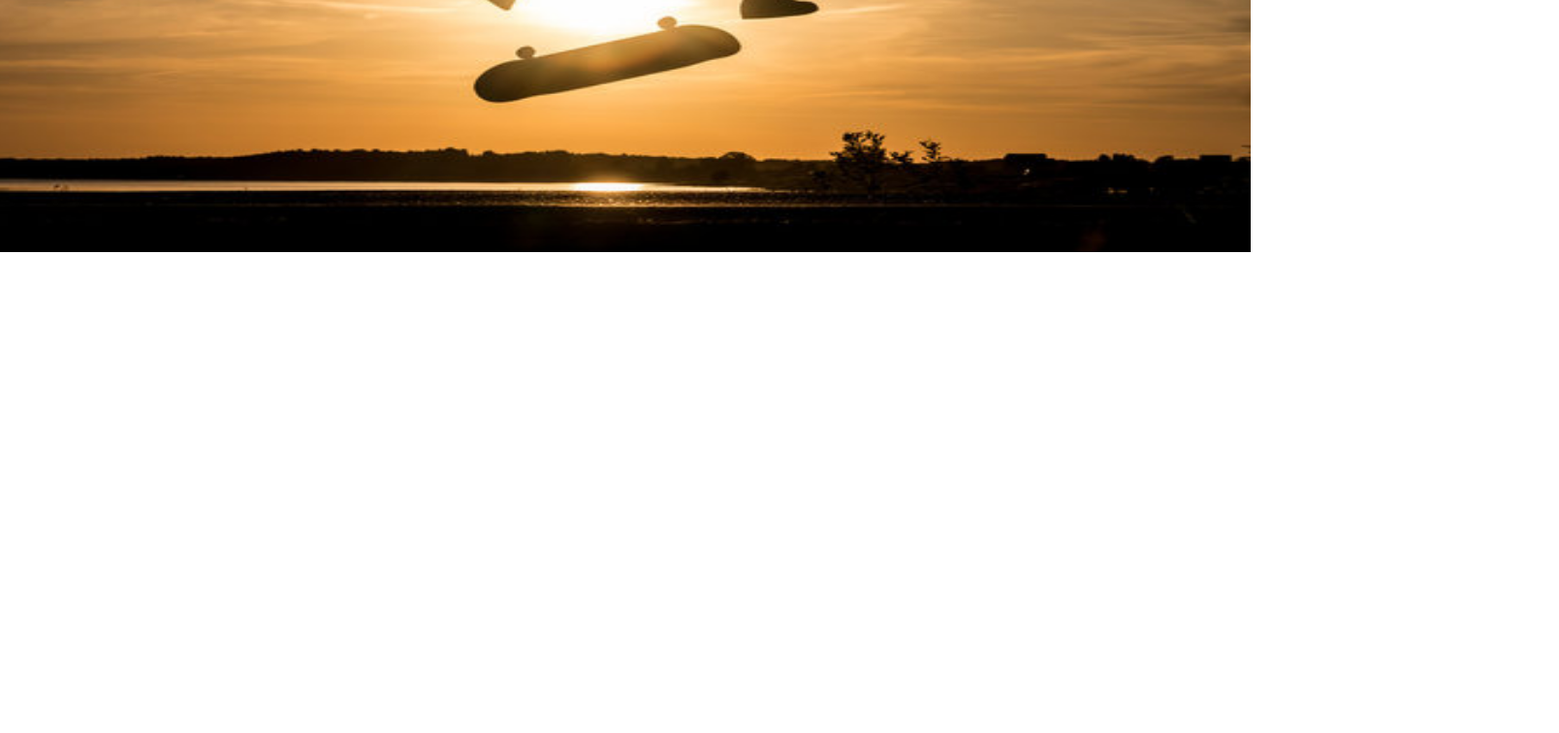
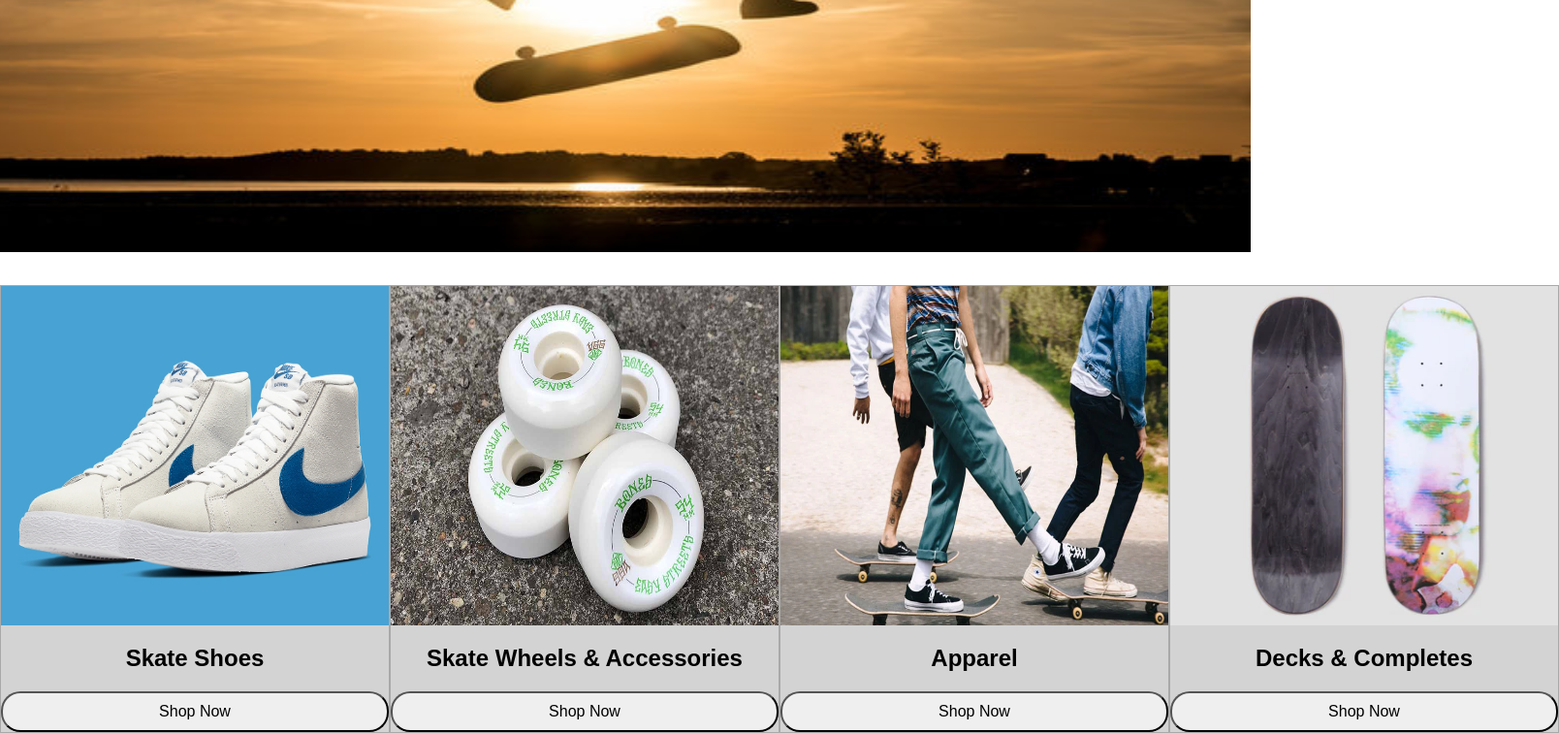
Before and after one commit to DennisN-Dev/Company-Landing-Page, a plain HTML site: page index.html in a window 1280 px wide. Shown: the part 725-1481 px from the top of the page at 97% size, 1608 px wide, since content can reach past the window. Before the commit the page ends 989 px from the top, so only its background shows below. Drawn offline with Linux system fonts and the light colour scheme.

Commit message:
Style shopping categories section

```diff
--- a/index.html
+++ b/index.html
@@ -67,6 +67,32 @@
         </div>
     </section>
 
+    <section class="container-category">
+        <div class="category-flex">
+            <img src="./resources/images/category-shoe.jpg" alt="Skateboard Shoes">
+            <h2>Skate Shoes</h2>
+            <button class="category-button">Shop Now</button>
+        </div>
+
+        <div class="category-flex">
+            <img src="./resources/images/category-wheels.jpg" alt=" Skateboard Wheels">
+            <h2>Skate Wheels & Accessories</h2>
+            <button class="category-button">Shop Now</button>
+        </div>
+
+        <div class="category-flex">
+            <img src="./resources/images/category-clothes.jpg" alt="Apparel">
+            <h2>Apparel</h2>
+            <button class="category-button">Shop Now</button>
+        </div>
+        <div class="category-flex">
+            <img src="./resources/images/category-deck.jpg" alt="Skateboard Deck">
+            <h2>Decks & Completes</h2>
+            <button class="category-button">Shop Now</button>
+        </div>
+
+    </section>
+
 
 </body>
 
--- a/resources/style.css
+++ b/resources/style.css
@@ -160,3 +160,31 @@ p.banner-style {
     width: 1300px;
     height: 600px;
 }
+
+/* Shopping Categories */
+.container-category {
+    display: flex;
+    align-items: center;
+    justify-content: space-evenly;
+    text-align: center;
+    width: 100%;
+    margin-top: 30px;
+}
+
+.category-flex {
+    display: flex;
+    flex-direction: column;
+    background-color: lightgray;
+    border: 1px solid darkgray;
+}
+
+.container-category img {
+    width: 400px;
+    height: 350px;
+}
+
+.category-button {
+    border-radius: 20px;
+    padding: 10px;
+    font-size: 1rem;
+}
```
